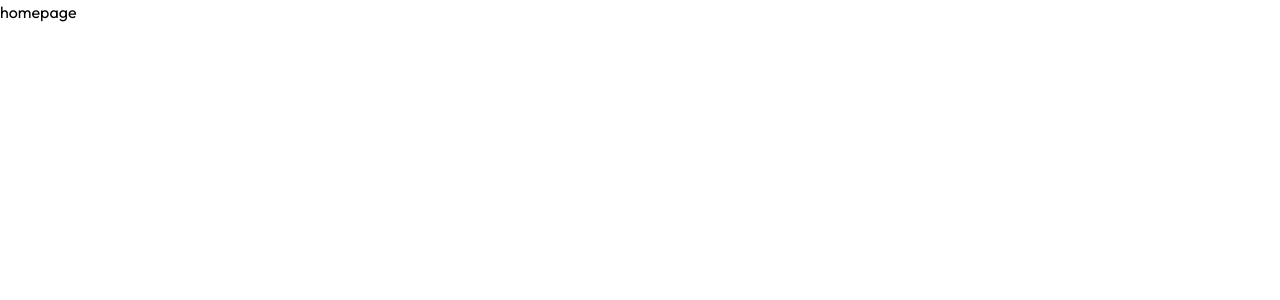
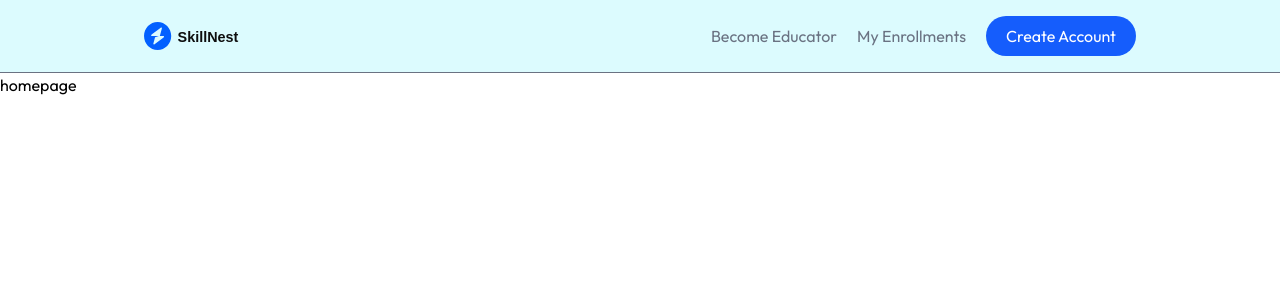
Before and after one commit to tanyaaazzz/SkillNest, a React (Vite) app in the folder client/: page / in a window 1280 px wide. Shown: the top 300 px of the page. Built offline with nearby package versions, Linux system fonts and the light colour scheme.

Commit message:
Logo, routing fixed

```diff
--- a/client/src/App.jsx
+++ b/client/src/App.jsx
@@ -1,5 +1,5 @@
 import React from 'react'
-import {Route,Routes} from 'react-router-dom'
+import {Route, Routes, useMatch} from 'react-router-dom'
 import Home from './pages/student/Home'
 import CoursesList from './pages/student/CoursesList'
 import CourseDetails from './pages/student/CourseDetails'
@@ -11,10 +11,13 @@ import Dashboard from './pages/educator/Dashboard'
 import AddCourse from './pages/educator/AddCourse'
 import MyCourses from './pages/educator/MyCourses'
 import StudentsEnrolled from './pages/educator/StudentsEnrolled'
+import Navbar from './components/student/Navbar'
 
 const App = () => {
+  const isEducatorRoute = useMatch('/educator/*')
   return (
-    <div>
+    <div className='text-default min-h-screen bg-white'>
+      {!isEducatorRoute && <Navbar/>}  {/* ← only once, with condition */}
       <Routes>
         <Route path='/' element={<Home />}/>
         <Route path='/course-list' element={<CoursesList />}/>
@@ -28,9 +31,7 @@ const App = () => {
             <Route path='add-course' element={<AddCourse/>}/>
             <Route path='my-courses' element={<MyCourses/>}/>
             <Route path='student-enrolled' element={<StudentsEnrolled/>}/>
-
         </Route>
-
       </Routes>
     </div>
   )
--- a/client/src/components/student/Navbar.jsx
+++ b/client/src/components/student/Navbar.jsx
@@ -1,8 +1,44 @@
-import React from 'react'
+import React, { useState } from 'react'
+import { assets } from '../../assets/assets'
+import { Link, useLocation } from 'react-router-dom'
 
 const Navbar = () => {
+  const location = useLocation()
+  const isCourseListPage = location.pathname.includes('/course-list')
+  const [menuOpen, setMenuOpen] = useState(false)
+
   return (
-    <div>Navbar</div>
+    <div className={`flex items-center justify-between px-4 sm:px-10 md:px-14 lg:px-36 border-b border-gray-500 py-4 ${isCourseListPage ? 'bg-white' : 'bg-cyan-100/70'}`}>
+
+      {/* Logo */}
+      <img src={assets.logo} alt='Logo' className='w-28 lg:w-32 cursor-pointer'/>
+
+      {/* Desktop Menu */}
+      <div className='hidden md:flex items-center gap-5 text-gray-500'>
+        <div className='flex items-center gap-5'>
+          <button>Become Educator</button>
+          <Link to='/my-enrollments'>My Enrollments</Link>
+        </div>
+        <button className='bg-blue-600 text-white px-5 py-2 rounded-full'>Create Account</button>
+      </div>
+
+      {/* Mobile Menu Button */}
+      <div className='md:hidden flex items-center gap-3 text-gray-500'>
+        <button onClick={() => setMenuOpen(!menuOpen)}>
+          <img src={menuOpen ? assets.cross_icon : assets.user_icon} alt='menu' className='w-6 h-6'/>
+        </button>
+      </div>
+
+      {/* Mobile Dropdown */}
+      {menuOpen && (
+        <div className={`md:hidden absolute top-16 left-0 right-0 z-50 flex flex-col items-start gap-4 px-6 py-5 shadow-md ${isCourseListPage ? 'bg-white' : 'bg-cyan-100'}`}>
+          <button onClick={() => setMenuOpen(false)}>Become Educator</button>
+          <Link to='/my-enrollments' onClick={() => setMenuOpen(false)}>My Enrollments</Link>
+          <button className='bg-blue-600 text-white px-5 py-2 rounded-full'>Create Account</button>
+        </div>
+      )}
+
+    </div>
   )
 }
 
```
Also changed, not shown: client/src/assets/logo.svg.
